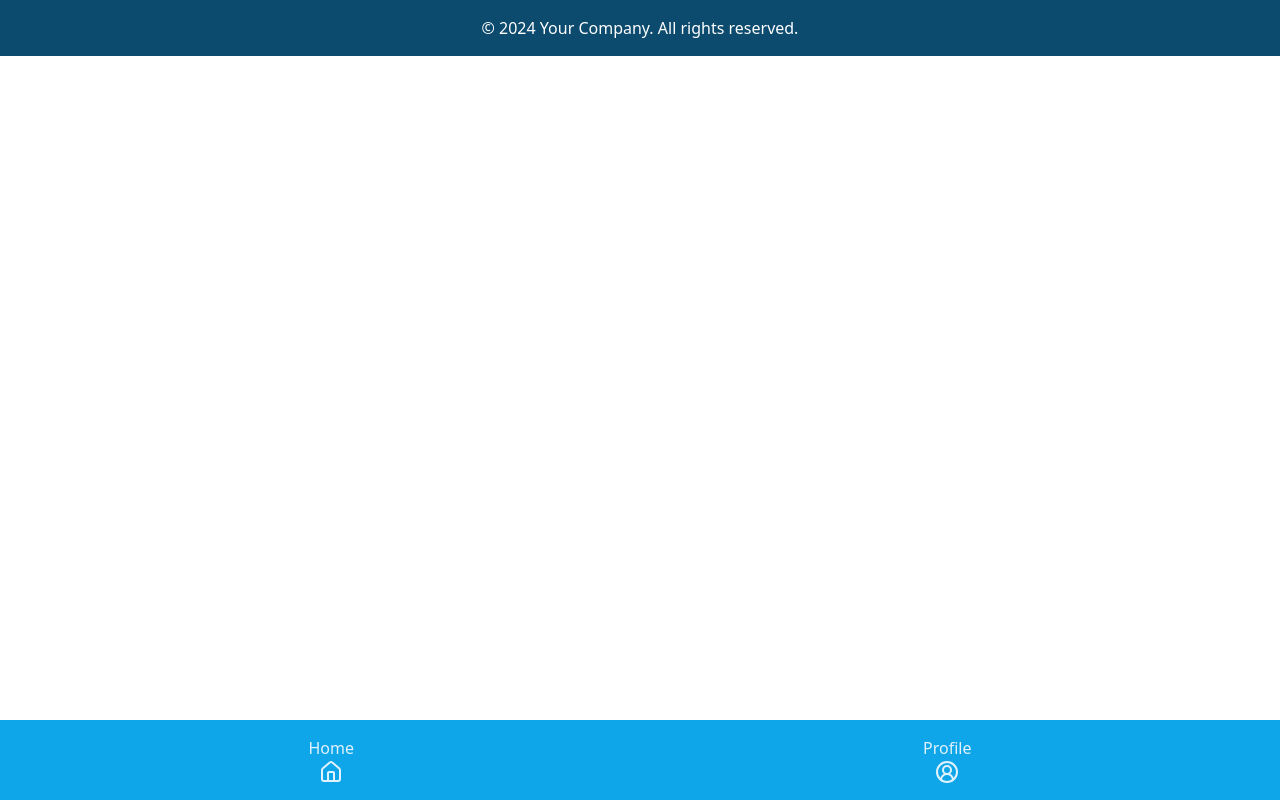
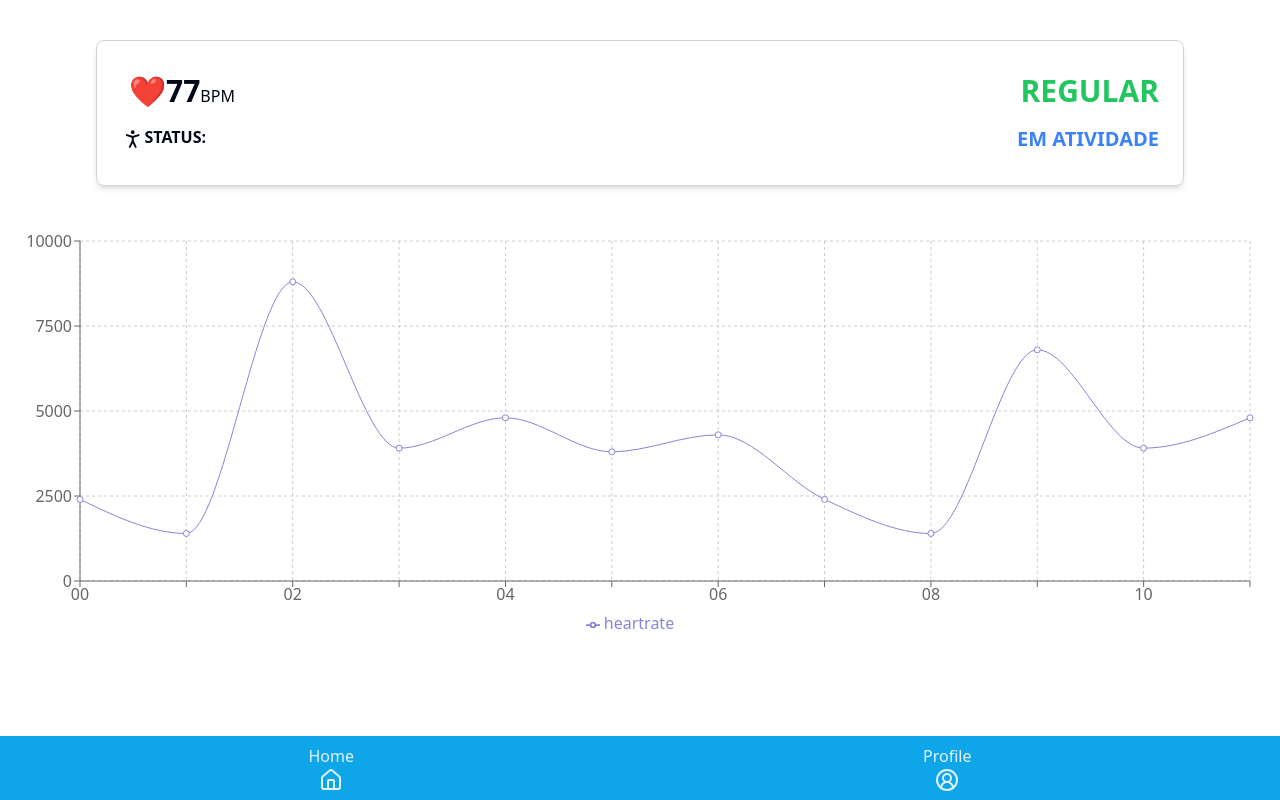
Before and after one commit to Be-My-Doctor/frontend, a React (Vite) app: page / in a window 1280 px wide. Built offline with nearby package versions, Linux system fonts and the light colour scheme.

Commit message:
basic implementations

```diff
--- a/package.json
+++ b/package.json
@@ -18,6 +18,7 @@
     "react-dom": "^18.2.0",
     "react-icons": "^5.0.1",
     "react-router-dom": "^6.22.3",
+    "recharts": "^2.12.6",
     "tailwind-merge": "^2.2.1",
     "tailwindcss-animate": "^1.0.7"
   },
--- a/src/components/Header.tsx
+++ b/src/components/Header.tsx
@@ -6,7 +6,7 @@ export default function Header() {
     const navigate = useNavigate();
 
     return (
-        <header className="bg-sky-500 text-sky-100 py-2 px-6 shadow-lg fixed w-full bottom-0 z-20 backdrop-blur-lg">
+        <header className="bg-sky-500 text-sky-100 px-6 shadow-lg fixed w-full bottom-0 z-20 backdrop-blur-lg">
             <div className="flex justify-between items-center">
                 {/* Navigation links */}
                 <nav className='w-full'>
--- /dev/null
+++ b/src/components/LineChart.tsx
@@ -0,0 +1,46 @@
+import React, { PureComponent } from 'react';
+import { LineChart, Line, XAxis, YAxis, CartesianGrid, Tooltip, Legend, ResponsiveContainer } from 'recharts';
+
+const data = [
+    { name: '00', heartrate: 2400 },
+    { name: '', heartrate: 1398 },
+    { name: '02', heartrate: 8800 },
+    { name: '', heartrate: 3908 },
+    { name: '04', heartrate: 4800 },
+    { name: '', heartrate: 3800 },
+    { name: '06', heartrate: 4300 },
+    { name: '', heartrate: 2400 },
+    { name: '08', heartrate: 1398 },
+    { name: '', heartrate: 6800 },
+    { name: '10', heartrate: 3908 },
+    { name: '', heartrate: 4800 },
+];
+
+
+export default class Example extends PureComponent {
+
+    render() {
+        return (
+            <ResponsiveContainer width="100%" height="100%">
+                <LineChart
+                    width={500}
+                    height={300}
+                    data={data}
+                    margin={{
+                        top: 15,
+                        right: 30,
+                        left: 20,
+                        bottom: 5,
+                    }}
+                >
+                    <CartesianGrid strokeDasharray="3 3" />
+                    <XAxis dataKey="name" />
+                    <YAxis />
+                    <Tooltip />
+                    <Legend />
+                    <Line type="monotone" dataKey="heartrate" stroke="#8884d8" activeDot={{ r: 8 }} />
+                </LineChart>
+            </ResponsiveContainer>
+        );
+    }
+}
--- /dev/null
+++ b/src/components/MainDisplay.tsx
@@ -0,0 +1,27 @@
+import { PersonStanding } from "lucide-react";
+
+const MainDisplay = () => {
+    return (
+        <div className="border my-10 border-gray-300 rounded-lg shadow-md py-8 px-6 w-[85%]">
+            <div className='flex justify-between'>
+                <div className="flex align-baseline items-baseline mb-4">
+                    <span className="text-red-500 mr-2"></span>
+                    <strong className="font-bold text-3xl">❤️77</strong>
+                    <span className="">BPM</span>
+                </div>
+                <div className="flex justify-between mb-4">
+                    <strong className="text-green-500 text-3xl">REGULAR</strong>
+                </div>
+            </div>
+            <div className="flex items-center w-full">
+                <PersonStanding size={24} />
+                <div className="flex justify-between w-full">
+                    <span className="font-semibold">STATUS:</span>
+                    <strong className="text-blue-500 text-xl">EM ATIVIDADE</strong>
+                </div>
+            </div>
+        </div>
+    );
+};
+
+export default MainDisplay;
--- a/src/pages/Home.tsx
+++ b/src/pages/Home.tsx
@@ -1,7 +1,9 @@
 import { Button } from "@/components/ui/button"
 import { FaBeer } from "react-icons/fa";
+import { useNavigate } from "react-router-dom";
 
-import { useNavigate } from "react-router-dom";
+import MainDisplay from "@/components/MainDisplay";
+import LineChart from "@/components/LineChart";
 
 // Defining the Home component responsible for rendering the home page content
 export default function Home() {
@@ -10,13 +12,13 @@ export default function Home() {
 
     return (
         // Container div for the entire home page content
-        <div className="flex flex-col w-full items-center justify-center bg-sky-50">
+        <div className="flex h-[80vh] flex-col w-full items-center justify-center">
 
-
-            {/* Footer */}
-            <footer className="text-center bg-sky-900 text-white p-4 mt-auto w-full">
+            <MainDisplay />
+            <LineChart />
+            {/* <footer className="text-center bg-sky-900 text-white p-4 mt-auto w-full">
                 <p>&copy; 2024 Your Company. All rights reserved.</p>
-            </footer>
+            </footer> */}
         </div>
     );
 }
```
Also changed, not shown: 1 other file (tests, documents, lock files or other folders).
